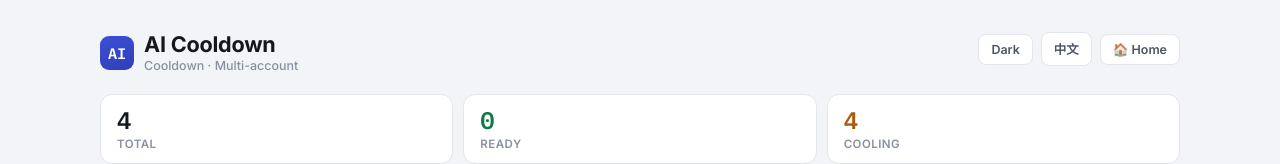
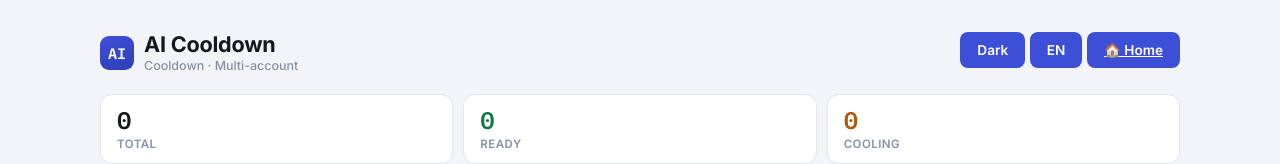
Before and after one commit to awdrrawd/Simple-Editing, a plain HTML site: page tools/ai-cooldown/index.html in a window 1280 px wide. Shown: the top 164 px of the page. Drawn offline with Linux system fonts and the light colour scheme.

Commit message:
Make UI consistent across tools: use SharedSettings for theme/language, replace chip-btn/icon-toggle with btn, unify controls layout

```diff
--- a/tools/ai-cooldown/index.html
+++ b/tools/ai-cooldown/index.html
@@ -515,10 +515,10 @@
       <div class="brand-mark">AI</div>
       <h1>AI Cooldown <small id="langSub">冷卻追蹤 · 多帳號</small></h1>
     </div>
-    <div class="theme-lang">
-      <button class="chip-btn" id="themeToggle">暗色</button>
-      <button class="chip-btn" id="langToggle">EN</button>
-      <a class="chip-btn" id="homeBtn" href="../../index.html" data-se-home>🏠 回首頁</a>
+    <div class="controls">
+      <button class="btn" id="themeToggle">暗色</button>
+      <button class="btn" id="localeToggle">EN</button>
+      <a class="btn" id="homeBtn" href="../../index.html" data-se-home>🏠 回首頁</a>
     </div>
   </div>
 
```
Also changed, not shown: tools/markdown-editor/index.html (+5 -3 lines).
